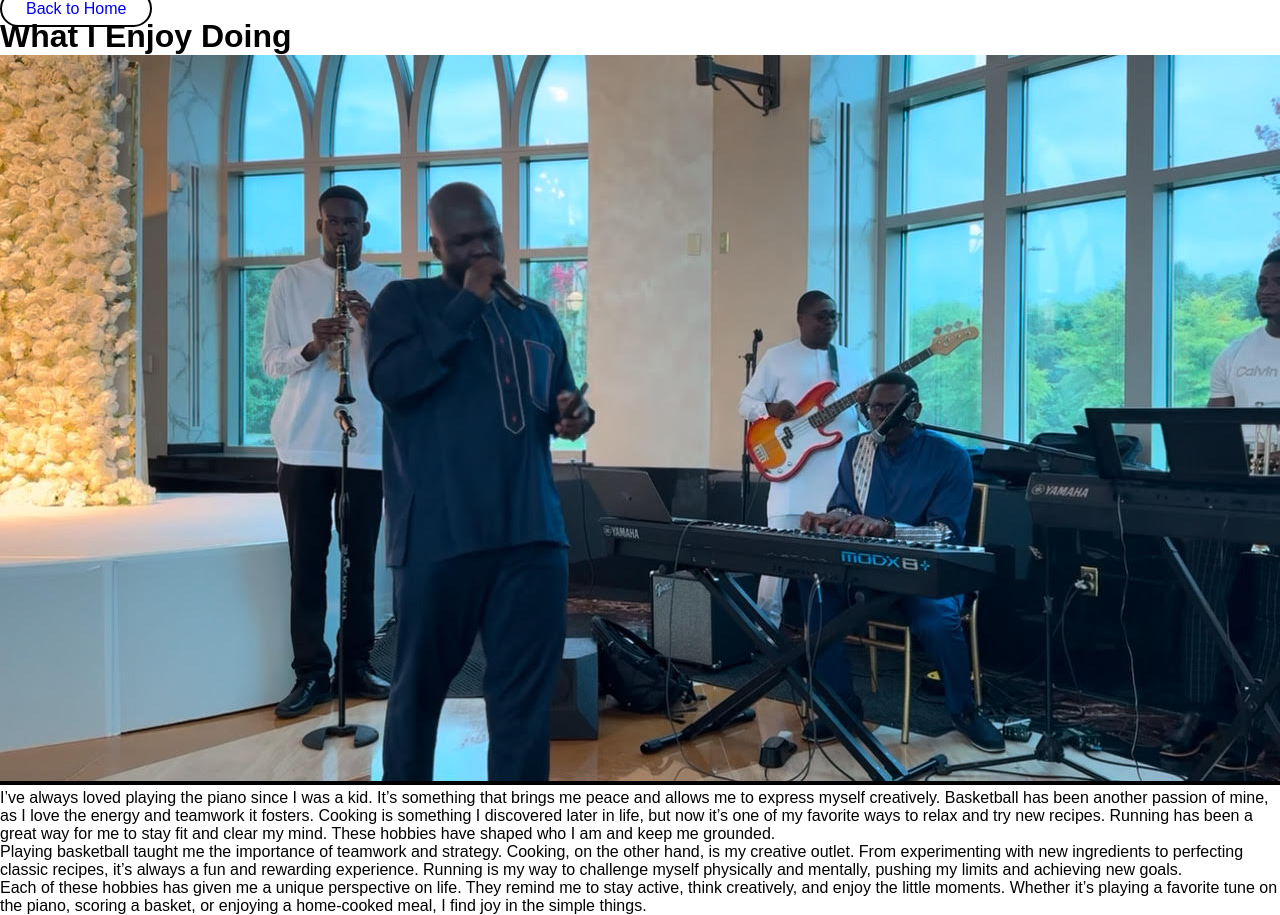
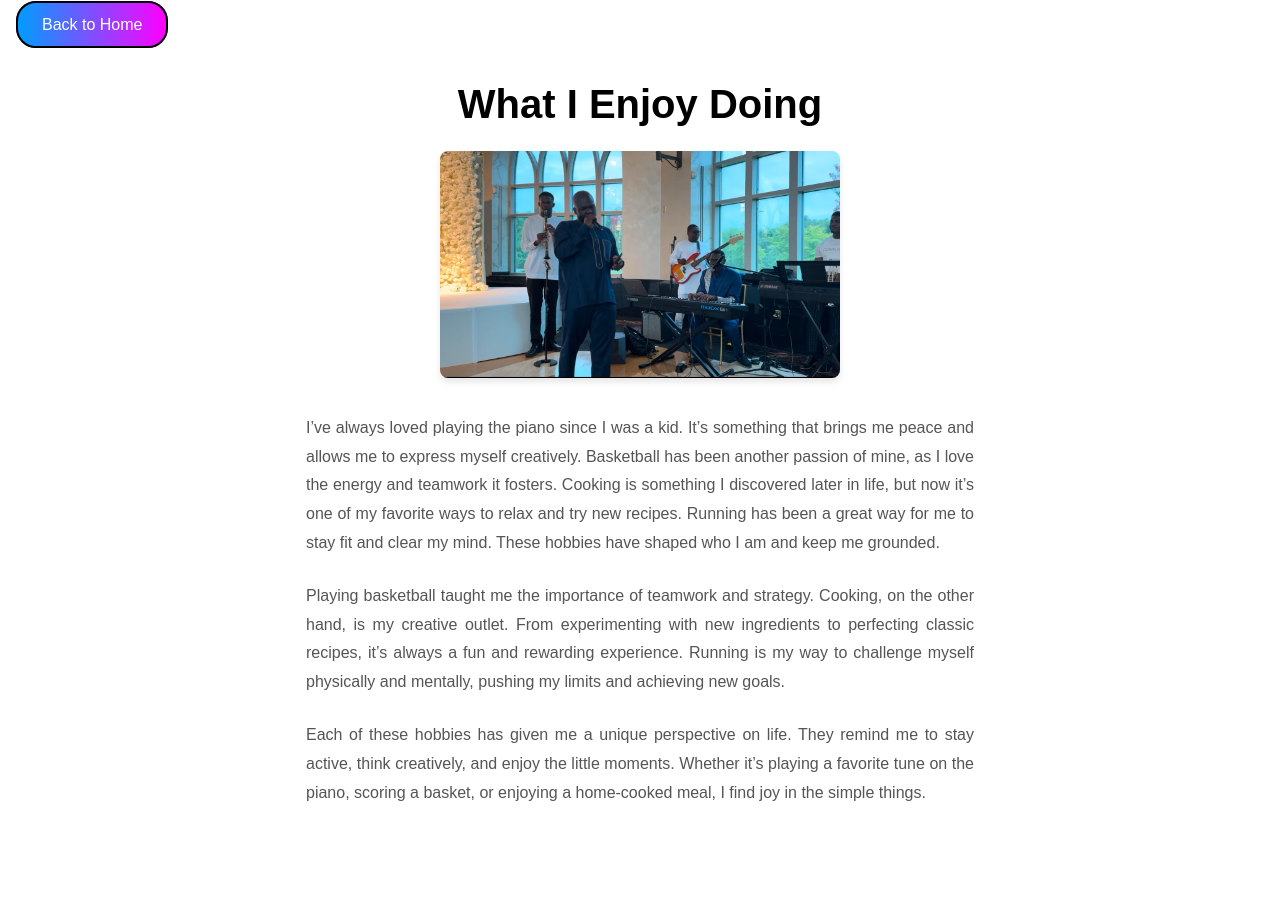
Before and after one commit to 5k-dan/my_portfolio, a plain HTML site: page blog-what-i-enjoy-doing.html in a window 1280 px wide. After the commit the page ends 879 px from the top, so only its background shows below. Drawn offline with Linux system fonts and the light colour scheme.

Commit message:
Update style.css

```diff
--- a/style.css
+++ b/style.css
@@ -409,6 +409,59 @@ section {
     object-position: center 24%; /* Adjust slightly downward for 'How I Relate with People' */
 }
 /* Specific styling for images in the "What I Enjoy Doing" subpage */
+/* Styling for Blog Post Container */
+.blog-post-container {
+    max-width: 700px;
+    margin: 2rem auto;
+    padding: 1rem;
+    text-align: center;
+}
+
+/* Post Title Styling */
+.post-title {
+    font-size: 2.5rem;
+    font-weight: bold;
+    margin-bottom: 1.5rem;
+}
+
+/* Image Styling */
+.post-image {
+    margin-bottom: 2rem;
+}
+
+.resized-img {
+    width: 60%; /* Adjust size as needed */
+    border-radius: 8px;
+    box-shadow: 0 4px 6px rgba(0, 0, 0, 0.1);
+}
+
+/* Post Content Styling */
+.post-content p {
+    text-align: justify;
+    line-height: 1.8;
+    font-size: 1rem;
+    color: #555;
+    margin-bottom: 1.5rem;
+}
+
+/* Back to Home Button */
+.back-home {
+    margin: 1rem;
+}
+
+.back-home .btn {
+    padding: 0.8rem 1.5rem;
+    background: linear-gradient(to right, rgb(0, 157, 255), rgb(255, 0, 255));
+    color: white;
+    border-radius: 20px;
+    text-decoration: none;
+    font-size: 1rem;
+}
+
+.back-home .btn:hover {
+    background: linear-gradient(to right, rgb(255, 0, 255), rgb(0, 157, 255));
+    transform: scale(1.05);
+}
 
 .blog-card img {
     width: 100%;
```
